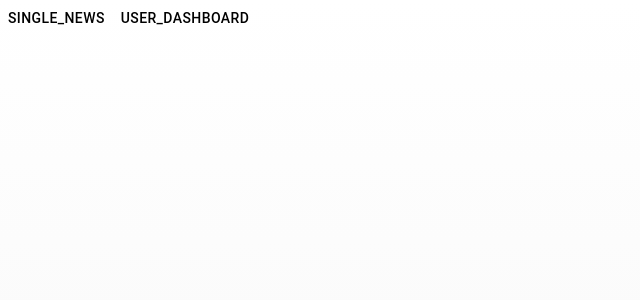
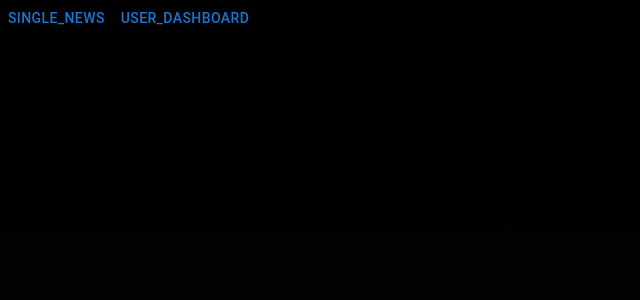
Before and after one commit to arthur262/CSCI4177A1_individule, a Next.js app: page / in a window 1280 px wide. Shown: the top 300 px of the page, without its empty margins (0-640 px from the left). Built offline with nearby package versions, Linux system fonts and the light colour scheme.

Commit message:
Revert "Update globals.css"
This reverts commit 86763a857ef9efb523a1b847f181c7d57744111c.

```diff
--- a/src/app/globals.css
+++ b/src/app/globals.css
@@ -5,9 +5,9 @@
     'Roboto Mono', 'Oxygen Mono', 'Ubuntu Monospace', 'Source Code Pro',
     'Fira Mono', 'Droid Sans Mono', 'Courier New', monospace;
 
-  --foreground-rgb: 255, 255, 255;
-  --background-start-rgb: 255, 255, 255;
-  --background-end-rgb: 245, 245, 245;
+  --foreground-rgb: 0, 0, 0;
+  --background-start-rgb: 0, 0, 0;
+  --background-end-rgb: 5, 5, 5;
 
   --primary-glow: conic-gradient(
     from 180deg at 50% 50%,
@@ -38,18 +38,13 @@
   --callout-border-rgb: 172, 175, 176;
   --card-rgb: 180, 185, 188;
   --card-border-rgb: 131, 134, 135;
-  --theme-color: #f5dc56;
-    --color-up:#63DD61;
-    --color-down:#DD6161;
-    --card-background:rgb(36,37,38);
-    --text-color:rgb(0,0,0);
 }
 
 @media (prefers-color-scheme: dark) {
   :root {
-    --foreground-rgb: 28,30,33;
-    --background-start-rgb: 28,30,33;
-    --background-end-rgb: 28,30,33;
+    --foreground-rgb: 255, 255, 255;
+    --background-start-rgb: 255, 255, 255;
+    --background-end-rgb: 245, 245, 245;
 
     --primary-glow: radial-gradient(rgba(1, 65, 255, 0.4), rgba(1, 65, 255, 0));
     --secondary-glow: linear-gradient(
@@ -71,10 +66,11 @@
       #ffffff80
     );
 
+    --theme-color: #f5dc56;
+    --color-up:#63DD61;
+    --color-down:#DD6161;
 
-
-
-    --callout:rgb( 20, 20, 20);
+    --callout-rgb: 20, 20, 20;
     --callout-border-rgb: 108, 108, 108;
     --card-rgb: 100, 100, 100;
     --card-border-rgb: 200, 200, 200;
@@ -103,11 +99,11 @@ body {
     )
     rgb(var(--background-start-rgb));
 }
-h1, h2, h3, h4, h5, h6,p,a{
-  color:var(--text-color);
+
+a {
+  color: inherit;
   text-decoration: none;
 }
-
 
 @media (prefers-color-scheme: dark) {
   html {
```
